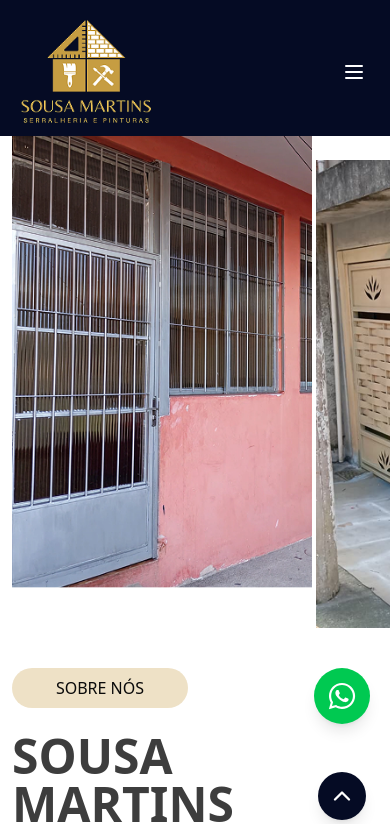
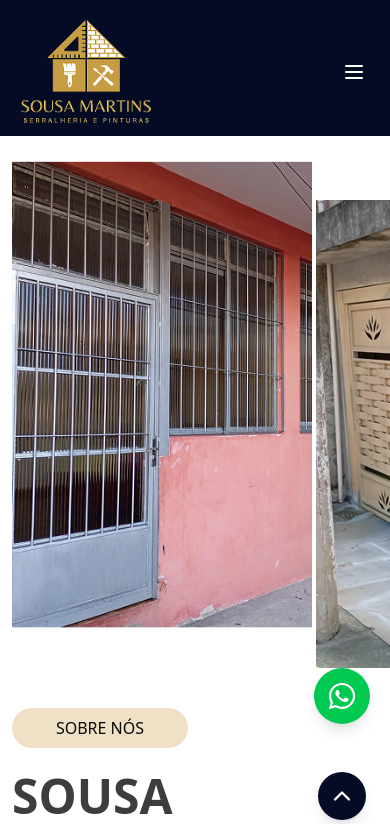
Before and after one commit to HeitorBMarini/souza-martins, a Next.js app: page / in a window 390 px wide. Shown: the top 824 px of the page. Built offline with nearby package versions, Linux system fonts and the light colour scheme.

Commit message:
Ajuste mobile home

```diff
--- a/src/components/QuemSomos.tsx
+++ b/src/components/QuemSomos.tsx
@@ -12,7 +12,7 @@
         <div className="mx-auto max-w-7xl px-3  md:px-10 pb-20">
             <div className="grid grid-cols-1 gap-10 items-center md:grid-cols-2  md:pt-10">
                 {/* Coluna das imagens */}
-                <div className="flex pt-30 md:pt-10   gap-1 sm:gap-4">
+                <div className="flex pt-40 md:pt-10   gap-1 sm:gap-4">
                     <Image
                         src={img1}
                         alt="Porta e grade metálica"
```
